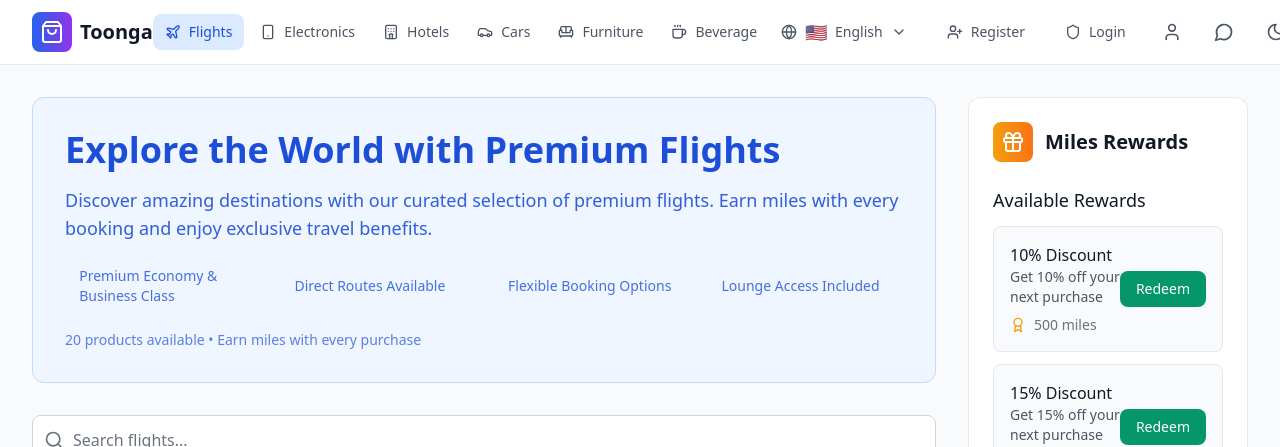
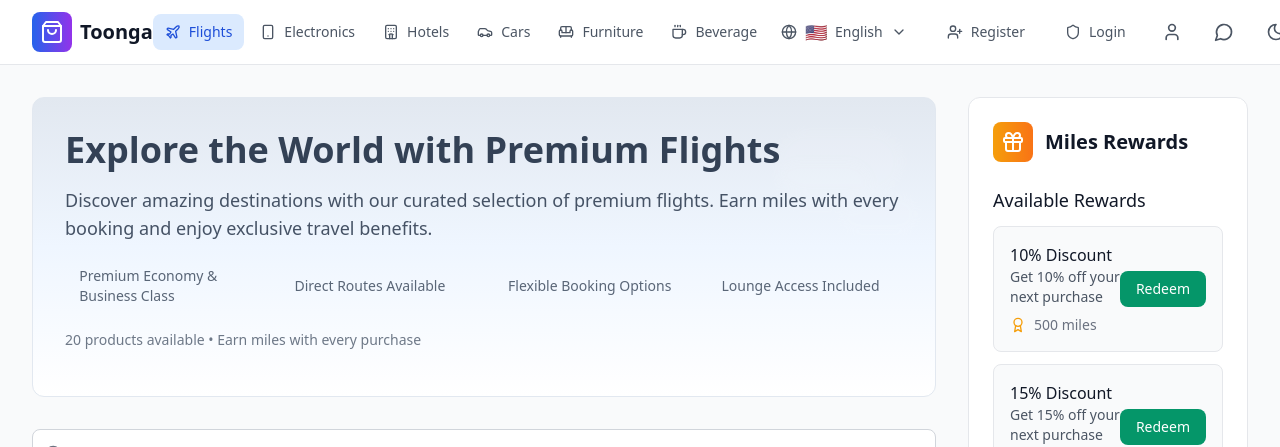
Before and after one commit to shadow-x-arch/deltest, a React (Vite) app: page /flights in a window 1280 px wide. Shown: the top 447 px of the page. Built offline with nearby package versions, Linux system fonts and the light colour scheme.

Commit message:
Update Flights Category with Suitcase Image Colors

```diff
--- a/src/pages/CategoryPage.tsx
+++ b/src/pages/CategoryPage.tsx
@@ -23,10 +23,10 @@ const getCategoryColors = (category: Product['category']) => {
   switch (category) {
     case 'Flights':
       return {
-        gradient: 'from-blue-500 to-blue-600',
-        bg: 'bg-blue-50 dark:bg-blue-900/20',
-        text: 'text-blue-700 dark:text-blue-400',
-        border: 'border-blue-200 dark:border-blue-700'
+        gradient: 'from-slate-300 via-blue-100 to-white',
+        bg: 'bg-gradient-to-b from-slate-200 via-blue-50 to-white dark:from-slate-800 dark:via-blue-900/30 dark:to-gray-900',
+        text: 'text-slate-700 dark:text-slate-300',
+        border: 'border-slate-200 dark:border-slate-700'
       };
     case 'Electronics':
       return {
@@ -221,7 +221,9 @@ export const CategoryPage: React.FC = () => {
                 animate={{ opacity: 1, y: 0 }}
                 className="mb-8"
               >
-                <div className={`p-8 rounded-xl border ${categoryColors.bg} ${categoryColors.border} relative overflow-hidden`}>
+                <div className={`p-8 rounded-xl border ${categoryColors.bg} ${categoryColors.border} relative overflow-hidden ${
+                  categoryName === 'Flights' ? 'min-h-[300px]' : ''
+                }`}>
                   <div className="relative z-10">
                     <h1 className={`text-4xl font-bold mb-4 ${categoryColors.text}`}>
                       {categoryInfo.title}
@@ -246,8 +248,17 @@ export const CategoryPage: React.FC = () => {
                   </div>
 
                   {/* Background Pattern */}
-                  <div className="absolute top-0 right-0 w-64 h-64 opacity-10">
-                    <div className={`w-full h-full rounded-full ${categoryColors.text.replace('text-', 'bg-')} transform translate-x-32 -translate-y-32`} />
+                  <div className="absolute top-0 right-0 w-64 h-64 opacity-20">
+                    {categoryName === 'Flights' ? (
+                      <div className="w-full h-full">
+                        {/* Subtle cloud-like shapes for flights */}
+                        <div className="absolute top-8 right-8 w-32 h-16 bg-white/30 rounded-full blur-sm" />
+                        <div className="absolute top-16 right-16 w-24 h-12 bg-white/20 rounded-full blur-sm" />
+                        <div className="absolute top-24 right-4 w-20 h-10 bg-white/25 rounded-full blur-sm" />
+                      </div>
+                    ) : (
+                      <div className={`w-full h-full rounded-full ${categoryColors.text.replace('text-', 'bg-')} transform translate-x-32 -translate-y-32`} />
+                    )}
                   </div>
                 </div>
               </motion.div>
```
